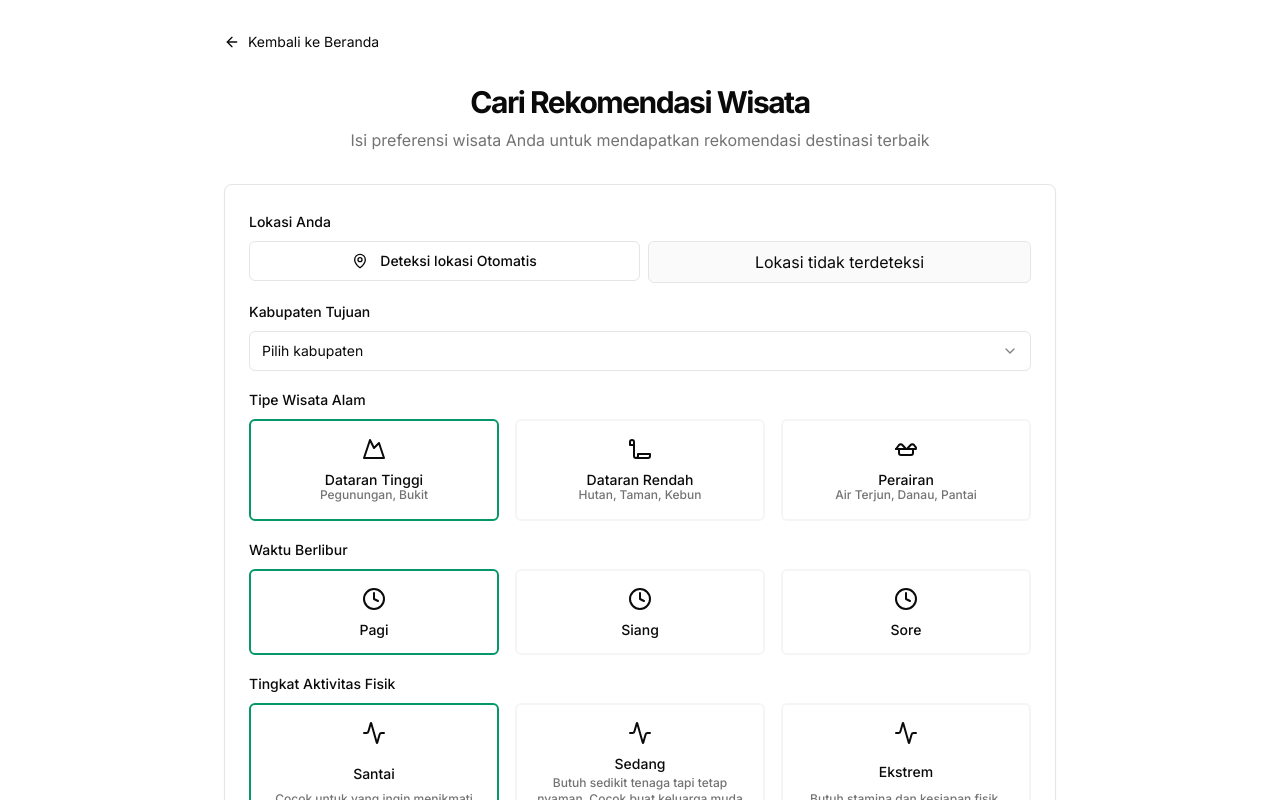
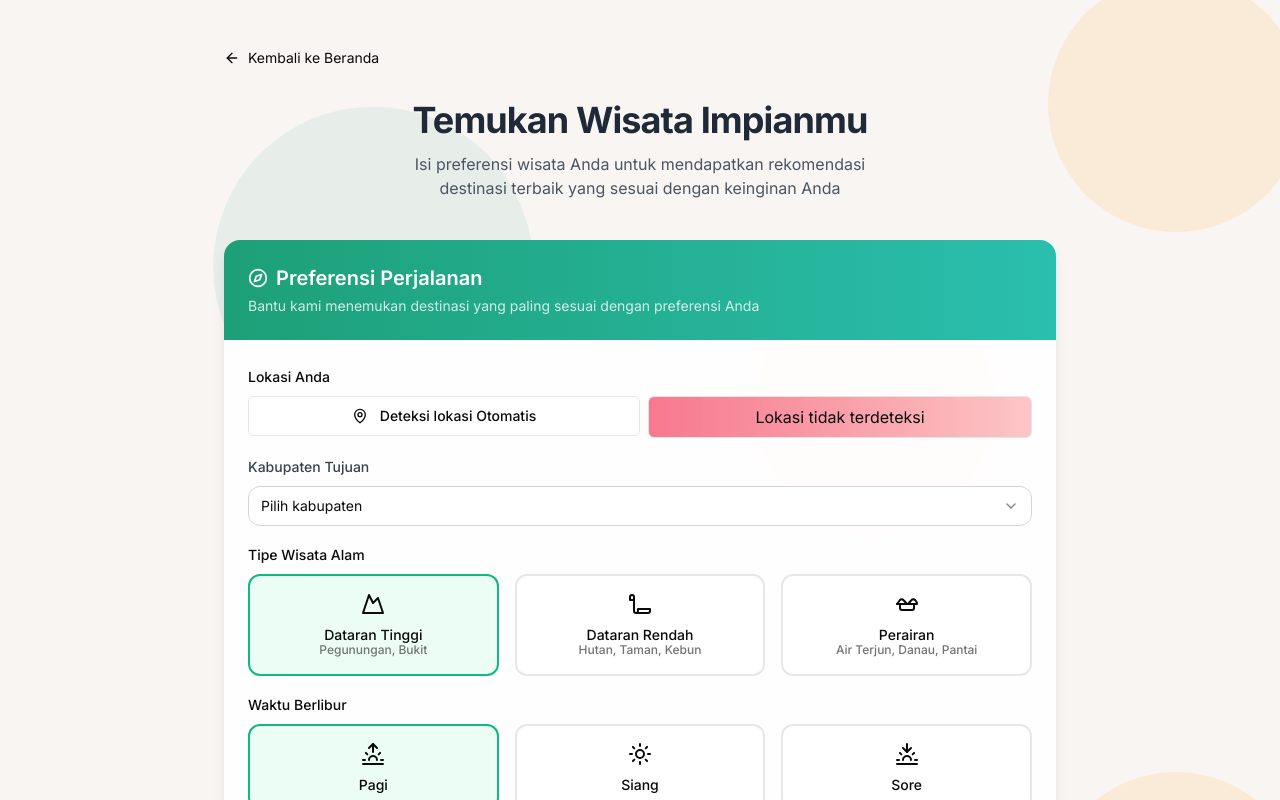
Before and after one commit to babiguling12/web-sistem-rekomendasi, a Next.js app: page /recommendation in a window 1280 px wide. Shown: the top 800 px of the page. Built offline with nearby package versions, Linux system fonts and the light colour scheme.

Commit message:
ui rekomendasi page

```diff
--- a/app/recommendation/page.tsx
+++ b/app/recommendation/page.tsx
@@ -9,7 +9,9 @@ import { Card, CardContent } from "@/components/ui/card"
 import { Select, SelectContent, SelectItem, SelectTrigger, SelectValue } from "@/components/ui/select"
 import { Label } from "@/components/ui/label"
 import { RadioGroup, RadioGroupItem } from "@/components/ui/radio-group"
-import { Clock, Activity, ArrowLeft, Loader2, MapPin } from "lucide-react"
+import { Clock, Activity, ArrowLeft, Loader2, MapPin, Sun, Compass, Moon, Sunrise, Sunset } from "lucide-react"
+import {FaUmbrellaBeach} from "react-icons/fa"
+import {GiHiking, GiMountaintop} from "react-icons/gi"
 import Link from "next/link"
 
 
@@ -72,23 +74,54 @@ export default function RecommendationPage() {
   }
 
   return (
-    <div className="container py-8 max-w-4xl mx-auto">
-      <Link href="/" className="flex items-center text-sm mb-8 hover:text-emerald-600">
-        <ArrowLeft className="mr-2 h-4 w-4" />
-        Kembali ke Beranda
-      </Link>
+    <div className="min-h-screen bg-[#f8f5f2] relative overflow-hidden">
+    {/* Decorative Elements */}
+    <div className="absolute top-10 right-10 w-64 h-64 -translate-y-1/4 translate-x-1/4">
+      <div className="w-full h-full rounded-full bg-[#f9c06a] opacity-20"></div>
+    </div>
+    <div className="absolute bottom-10 right-10 w-64 h-64 -translate-y-1/4 translate-x-1/4">
+      <div className="w-full h-full rounded-full bg-[#f9c06a] opacity-20"></div>
+    </div>
+    <div className="absolute bottom-10 left-10 w-80 h-80 translate-y-1/3 -translate-x-1/3">
+      <div className="w-full h-full rounded-full bg-[#4dab9a] opacity-10"></div>
+    </div>
+    <div className="absolute top-0 left-80 w-80 h-80 translate-y-1/3 -translate-x-1/3">
+      <div className="w-full h-full rounded-full bg-[#4dab9a] opacity-10"></div>
+    </div>
+    <div className="absolute top-48 right-48 w-64 h-64 translate-y-1/3 -translate-x-1/3">
+      <div className="w-full h-full rounded-full bg-[#f43f5e] opacity-10"></div>
+    </div>
 
-      <div className="text-center mb-8">
-        <h1 className="text-3xl font-bold tracking-tighter mb-2">Cari Rekomendasi Wisata</h1>
-        <p className="text-muted-foreground">
-          Isi preferensi wisata Anda untuk mendapatkan rekomendasi destinasi terbaik
+    {/* Dekorasi INCOMING */}
+
+
+
+    <div className="container py-12 max-w-4xl mx-auto relative z-10">
+        <Link href="/" className="flex items-center text-sm mb-8 hover:text-emerald-600 transition-colors">
+          <ArrowLeft className="mr-2 h-4 w-4" />
+          Kembali ke Beranda
+        </Link>
+
+      <div className="text-center mb-10">
+        <h1 className="text-3xl md:text-4xl font-bold tracking-tight mb-3 text-gray-800">Temukan Wisata Impianmu</h1>
+        <p className="text-gray-600 max-w-lg mx-auto">
+          Isi preferensi wisata Anda untuk mendapatkan rekomendasi destinasi terbaik yang sesuai dengan keinginan Anda
         </p>
       </div>
 
-      <Card>
+      <Card className="border-none shadow-lg rounded-2xl overflow-hidden bg-white/90 backdrop-blur-sm">
+      <div className="bg-gradient-to-r from-emerald-600/90 to-teal-500/90 p-6 text-white">
+            <h2 className="text-xl font-semibold flex items-center">
+              <Compass className="mr-2 h-5 w-5" />
+              Preferensi Perjalanan
+            </h2>
+            <p className="text-white/80 text-sm mt-1">
+              Bantu kami menemukan destinasi yang paling sesuai dengan preferensi Anda
+            </p>
+          </div>
         <CardContent className="pt-6">
           <form className="space-y-6" onSubmit={handleSubmit}>
-            <div className="space-y-4">
+            <div className="space-y-4 ">
               <div className="space-y-2">
                 <Label>Lokasi Anda</Label>
                 <div className="flex gap-2">
@@ -102,21 +135,28 @@ export default function RecommendationPage() {
                     <MapPin className="mr-1 h-4 w-4" />
                     {isLocating ? 'Mencari lokasi...' : 'Deteksi lokasi Otomatis'}
                   </Button>
+
                   {coordinates ? (
-                    <span className="py-2 px-3 border rounded-md flex-1 bg-muted/50 text-center">
+                    <span className="py-2 px-3 border rounded-md flex-1
+                    bg-gradient-to-r from-amber-400/70 to-orange-500/70  text-center">
                       Lat: {coordinates.lat}, Lng: {coordinates.lng}
                     </span>
                   ) : (
-                    <span className="py-2 px-3 border rounded-md flex-1 bg-muted/50 text-center">
+                    <span className="py-2 px-3 border rounded-md flex-1
+                    bg-gradient-to-l from-red-400/40 to-rose-500/70 text-center ">
                       Lokasi tidak terdeteksi
                     </span>
                   )}
                 </div>
               </div>
               <div className="space-y-2">
-                <Label htmlFor="district">Kabupaten Tujuan</Label>
+                <Label htmlFor="district" className="text-gray-700 font-medium">
+                  Kabupaten Tujuan
+                  </Label>
                 <Select value={district} onValueChange={setDistrict}>
-                  <SelectTrigger id="district">
+                  <SelectTrigger id="district"
+                    className="border-gray-300 rounded-xl focus:ring-emerald-500 focus:border-emerald-500"
+                  >
                     <SelectValue placeholder="Pilih kabupaten" />
                   </SelectTrigger>
                   <SelectContent>
@@ -142,7 +182,7 @@ export default function RecommendationPage() {
                 >
                   <Label
                     htmlFor="highland"
-                    className="flex flex-col items-center justify-between rounded-md border-2 border-muted bg-popover p-4 hover:bg-accent hover:text-accent-foreground [&:has([data-state=checked])]:border-emerald-600"
+                    className="flex flex-col items-center justify-between rounded-xl border-2 border-gray-200 bg-white p-4 hover:bg-gray-50 hover:border-emerald-200 transition-all [&:has([data-state=checked])]:border-emerald-500 [&:has([data-state=checked])]:bg-emerald-50"
                   >
                     <RadioGroupItem value="highland" id="highland" className="sr-only" />
                     <svg
@@ -164,7 +204,7 @@ export default function RecommendationPage() {
                   </Label>
                   <Label
                     htmlFor="lowland"
-                    className="flex flex-col items-center justify-between rounded-md border-2 border-muted bg-popover p-4 hover:bg-accent hover:text-accent-foreground [&:has([data-state=checked])]:border-emerald-600"
+                    className="flex flex-col items-center justify-between rounded-xl border-2 border-gray-200 bg-white p-4 hover:bg-gray-50 hover:border-emerald-200 transition-all [&:has([data-state=checked])]:border-emerald-500 [&:has([data-state=checked])]:bg-emerald-50"
                   >
                     <RadioGroupItem value="lowland" id="lowland" className="sr-only" />
                     <svg
@@ -186,7 +226,7 @@ export default function RecommendationPage() {
                   </Label>
                   <Label
                     htmlFor="water"
-                    className="flex flex-col items-center justify-between rounded-md border-2 border-muted bg-popover p-4 hover:bg-accent hover:text-accent-foreground [&:has([data-state=checked])]:border-emerald-600"
+                    className="flex flex-col items-center justify-between rounded-xl border-2 border-gray-200 bg-white p-4 hover:bg-gray-50 hover:border-emerald-200 transition-all [&:has([data-state=checked])]:border-emerald-500 [&:has([data-state=checked])]:bg-emerald-50"
                   >
                     <RadioGroupItem value="water" id="water" className="sr-only" />
                     <svg
@@ -221,26 +261,26 @@ export default function RecommendationPage() {
                 >
                   <Label
                     htmlFor="morning"
-                    className="flex flex-col items-center justify-between rounded-md border-2 border-muted bg-popover p-4 hover:bg-accent hover:text-accent-foreground [&:has([data-state=checked])]:border-emerald-600"
+                    className="flex flex-col items-center justify-between rounded-xl border-2 border-gray-200 bg-white p-4 hover:bg-gray-50 hover:border-emerald-200 transition-all [&:has([data-state=checked])]:border-emerald-500 [&:has([data-state=checked])]:bg-emerald-50"
                   >
                     <RadioGroupItem value="morning" id="morning" className="sr-only" />
-                    <Clock className="mb-3 h-6 w-6" />
+                    <Sunrise className="mb-3 h-6 w-6" />
                     <span className="block font-medium">Pagi</span>
                   </Label>
                   <Label
                     htmlFor="afternoon"
-                    className="flex flex-col items-center justify-between rounded-md border-2 border-muted bg-popover p-4 hover:bg-accent hover:text-accent-foreground [&:has([data-state=checked])]:border-emerald-600"
+                    className="flex flex-col items-center justify-between rounded-xl border-2 border-gray-200 bg-white p-4 hover:bg-gray-50 hover:border-emerald-200 transition-all [&:has([data-state=checked])]:border-emerald-500 [&:has([data-state=checked])]:bg-emerald-50"
                   >
                     <RadioGroupItem value="afternoon" id="afternoon" className="sr-only" />
-                    <Clock className="mb-3 h-6 w-6" />
+                    <Sun className="mb-3 h-6 w-6" />
                     <span className="block font-medium">Siang</span>
                   </Label>
                   <Label
                     htmlFor="evening"
-                    className="flex flex-col items-center justify-between rounded-md border-2 border-muted bg-popover p-4 hover:bg-accent hover:text-accent-foreground [&:has([data-state=checked])]:border-emerald-600"
+                    className="flex flex-col items-center justify-between rounded-xl border-2 border-gray-200 bg-white p-4 hover:bg-gray-50 hover:border-emerald-200 transition-all [&:has([data-state=checked])]:border-emerald-500 [&:has([data-state=checked])]:bg-emerald-50"
                   >
                     <RadioGroupItem value="evening" id="evening" className="sr-only" />
-                    <Clock className="mb-3 h-6 w-6" />
+                    <Sunset className="mb-3 h-6 w-6" />
                     <span className="block font-medium">Sore</span>
                   </Label>
                 </RadioGroup>
@@ -255,28 +295,28 @@ export default function RecommendationPage() {
                 >
                   <Label
                     htmlFor="relaxed"
-                    className="flex flex-col items-center justify-between rounded-md border-2 border-muted bg-popover p-4 hover:bg-accent hover:text-accent-foreground [&:has([data-state=checked])]:border-emerald-600"
+                    className="flex flex-col items-center justify-between rounded-xl border-2 border-gray-200 bg-white p-4 hover:bg-gray-50 hover:border-emerald-200 transition-all [&:has([data-state=checked])]:border-emerald-500 [&:has([data-state=checked])]:bg-emerald-50"
                   >
                     <RadioGroupItem value="relaxed" id="relaxed" className="sr-only" />
-                    <Activity className="mb-3 h-6 w-6" />
+                    <FaUmbrellaBeach className="mb-3 h-6 w-6" />
                     <span className="block font-medium">Santai</span>
                     <span className="block text-xs text-muted-foreground text-center">Cocok untuk yang ingin menikmati alam tanpa banyak bergerak</span>
                   </Label>
                   <Label
                     htmlFor="moderate"
-                    className="flex flex-col items-center justify-between rounded-md border-2 border-muted bg-popover p-4 hover:bg-accent hover:text-accent-foreground [&:has([data-state=checked])]:border-emerald-600"
+                    className="flex flex-col items-center justify-between rounded-xl border-2 border-gray-200 bg-white p-4 hover:bg-gray-50 hover:border-emerald-200 transition-all [&:has([data-state=checked])]:border-emerald-500 [&:has([data-state=checked])]:bg-emerald-50"
                   >
                     <RadioGroupItem value="moderate" id="moderate" className="sr-only" />
-                    <Activity className="mb-3 h-6 w-6" />
+                    <GiHiking className="mb-3 h-6 w-6" />
                     <span className="block font-medium">Sedang</span>
                     <span className="block text-xs text-muted-foreground text-center mt-1">Butuh sedikit tenaga tapi tetap nyaman. Cocok buat keluarga muda atau traveler biasa.</span>
                   </Label>
                   <Label
                     htmlFor="extreme"
-                    className="flex flex-col items-center justify-between rounded-md border-2 border-muted bg-popover p-4 hover:bg-accent hover:text-accent-foreground [&:has([data-state=checked])]:border-emerald-600"
+                    className="flex flex-col items-center justify-between rounded-xl border-2 border-gray-200 bg-white p-4 hover:bg-gray-50 hover:border-emerald-200 transition-all [&:has([data-state=checked])]:border-emerald-500 [&:has([data-state=checked])]:bg-emerald-50"
                   >
                     <RadioGroupItem value="extreme" id="extreme" className="sr-only" />
-                    <Activity className="mb-3 h-6 w-6" />
+                    <GiMountaintop className="mb-3 h-6 w-6" />
                     <span className="block font-medium">Ekstrem</span>
                     <span className="block text-xs text-muted-foreground text-center mt-1">Butuh stamina dan kesiapan fisik. Biasanya untuk pecinta petualangan.</span>
                   </Label>
@@ -298,5 +338,6 @@ export default function RecommendationPage() {
         </CardContent>
       </Card>
     </div>
+    </div>
   )
 }
--- a/package.json
+++ b/package.json
@@ -51,6 +51,7 @@
     "react-day-picker": "8.10.1",
     "react-dom": "^19",
     "react-hook-form": "^7.54.1",
+    "react-icons": "^5.5.0",
     "react-resizable-panels": "^2.1.7",
     "recharts": "2.15.0",
     "sonner": "^1.7.1",
```
Also changed, not shown: 1 other file (tests, documents, lock files or other folders).
